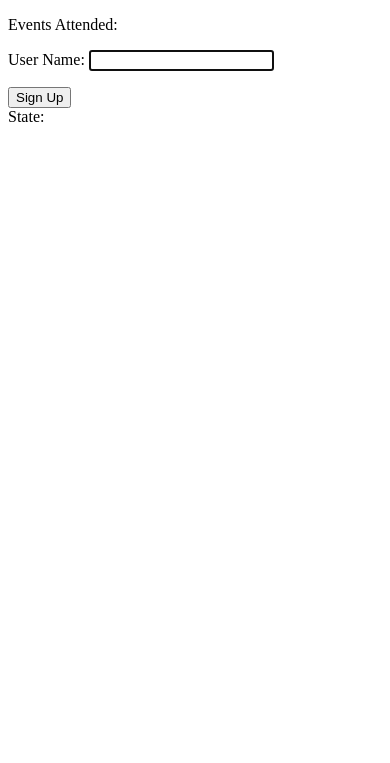
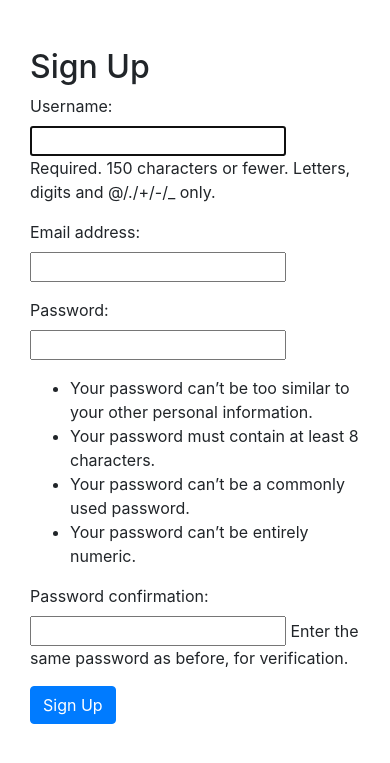
Before and after one commit to JSirisavath/Eventure-App, a Django app: page /signup/ in a window 390 px wide. Shown: the top 763 px of the page. Run offline with Django 4.2, Linux system fonts and the light colour scheme; some libraries are stand-ins or nearby versions.

Commit message:
Fixed signup logic so it creates the users and redirects them to events page.

```diff
--- /dev/null
+++ b/eventureApp/Templates/base.html
@@ -0,0 +1,20 @@
+<!DOCTYPE html>
+<html lang="en">
+  <head>
+    <meta charset="UTF-8" />
+    <meta name="viewport" content="width=device-width, initial-scale=1.0" />
+    <title>{% block title %}My Site{% endblock %}</title>
+    <!-- Optional: Include Bootstrap CSS for styling -->
+    <link
+      href="https://stackpath.bootstrapcdn.com/bootstrap/4.5.2/css/bootstrap.min.css"
+      rel="stylesheet"
+    />
+  </head>
+  <body>
+    <header></header>
+    <main role="main" class="container">{% block content %}{% endblock %}</main>
+    <footer>
+      <!-- Optional: Footer content -->
+    </footer>
+  </body>
+</html>
--- a/eventureApp/Templates/home.html
+++ b/eventureApp/Templates/home.html
@@ -116,7 +116,7 @@
     <button class="sign-up-button" id="signUpButton">Sign Up</button>
     <div class="footer">Start your eventure today!</div>
     <!-- <a href="{% url 'Sign Up' %}">Sign up now</a>
-    <a href="{% url 'Events Feed' %}">Events Page</a>
+
     <a href="{% url 'Profile' %}">Profile</a> -->
   </body>
 
--- a/eventureApp/Templates/signup.html
+++ b/eventureApp/Templates/signup.html
@@ -1,29 +1,21 @@
-<!DOCTYPE html>
-<html lang="en">
-  <head>
-    <meta charset="UTF-8" />
-    <meta name="viewport" content="width=device-width, initial-scale=1.0" />
-    <title>Sign Up Page</title>
-  </head>
-  <body>
-    <form method="post">
-      {% csrf_token %}
-      <p>
-        <label for="id_events_attended">Events Attended:</label>
-        {{ form.events_attended }} {% if form.events_attended.errors %}
-        <span class="error">{{ form.events_attended.errors }}</span>
-        {% endif %}
-        <small>{{ form.events_attended.help_text }}</small>
-      </p>
-      <p>
-        <label for="id_username">User Name:</label>
-        {{ form.username }} {% if form.username.errors %}
-        <span class="error">{{ form.username.errors }}</span>
-        {% endif %}
-      </p>
-      <button type="submit">Sign Up</button>
-    </form>
-    <label for="id_state">State:</label>
-    <h1>{{form.state}}</h1>
-  </body>
-</html>
+{% extends "base.html" %} {% block content %}
+<div class="container mt-5">
+  <div class="row">
+    <div class="col-md-6 offset-md-3">
+      <h2>Sign Up</h2>
+      <form method="post">
+        {% csrf_token %} {{ form.as_p }}
+        <button type="submit" class="btn btn-primary">Sign Up</button>
+      </form>
+    </div>
+  </div>
+</div>
+<script>
+  document.addEventListener('DOMContentLoaded', function () {
+    const form = document.querySelector('form');
+    form.addEventListener('submit', function () {
+      form.querySelector("button[type='submit']").disabled = true;
+    });
+  });
+</script>
+{% endblock %}
--- a/eventureApp/apps.py
+++ b/eventureApp/apps.py
@@ -7,4 +7,4 @@ class EventureSettingsConfig(AppConfig):
 
 # Signal handlers
     def ready(self):
-        from . import models  # Signals module in models.py
+        from .models import models  # Signals module in models.py
--- a/eventureApp/forms.py
+++ b/eventureApp/forms.py
@@ -1,51 +1,22 @@
 from django import forms
 from django.contrib.auth.forms import UserCreationForm
-from django.contrib.auth.models import User
 from .models import UsersProfile
+from django.contrib.auth import get_user_model
 
 # Sign up form will use user's profile class setup
 
 
 class SignUpForm(UserCreationForm):
-    first_name = forms.CharField(
-        max_length=30, required=True, help_text='Required.')
-    last_name = forms.CharField(
-        max_length=30, required=True, help_text='Required.')
-    email = forms.EmailField(
-        max_length=254, help_text='Required. Inform a valid email address.')
-
-    # city = forms.CharField(max_length=50, required=True)
-    # state = forms.CharField(max_length=50, required=True)
-    # instagram_username = forms.CharField(max_length=30, required=False)
-    # facebook_username = forms.CharField(max_length=30, required=False)
-    # linkedin_username = forms.CharField(max_length=30, required=False)
-    # interests = forms.CharField(widget=forms.Textarea, required=False)
-    # events_attended = forms.IntegerField(
-    #     required=False, initial=0, help_text='Enter how many events you have attended.')
-
-    class Meta(UserCreationForm.Meta):
-        model = User
-        fields = ('first_name', 'last_name', 'email',
-                  'username', 'password1', 'password2')
+    class Meta:
+        model = get_user_model()
+        fields = ('username', 'email', 'password1', 'password2')
 
     # Save users
+
     def save(self, commit=True):
-        user = super().save(commit=False)
-        user.email = self.cleaned_data['email']
+        user = super().save(commit=commit)
         if commit:
-            user.profile.full_name = self.cleaned_data.get('full_name', '')
-            user.profile.city = self.cleaned_data.get('city', '')
-            user.profile.state = self.cleaned_data.get('state', '')
-            user.profile.instagram_username = self.cleaned_data.get(
-                'instagram_username', '')
-            user.profile.facebook_username = self.cleaned_data.get(
-                'facebook_username', '')
-            user.profile.linkedin_username = self.cleaned_data.get(
-                'linkedin_username', '')
-            user.profile.interests = self.cleaned_data.get('interests', '')
-            user.profile.events_attended = self.cleaned_data.get(
-                'events_attended', 0)  # Save this new field
-            user.profile.save()
+            UsersProfile.objects.create(user=user)
         return user
 
 
--- a/eventureApp/urls.py
+++ b/eventureApp/urls.py
@@ -9,7 +9,7 @@ urlpatterns = [
     path('admin/', admin.site.urls),  # Admin
     path('', views.home, name='Welcome'),  # Home/Splash Page
     path('events-feed/', views.eventsFeed,
-         name='Events Feed'),  # Events feed page
+         name='EventsFeed'),  # Events feed page
     path('signup/',  views.signup, name='Sign Up'),
     path('login/', views.login, name='Log In'),  # Log in page
     # Profile Page currently in progress
--- a/eventureApp/views.py
+++ b/eventureApp/views.py
@@ -1,3 +1,4 @@
+from django.db import IntegrityError
 from django.shortcuts import redirect, render
 from django.urls import reverse
 from .forms import SignUpForm, ProfileForm
@@ -5,7 +6,11 @@ from django.contrib.auth.decorators import login_required
 from .models import UsersProfile
 from django.contrib.auth import login as auth_login
 
+from django.contrib.auth import authenticate
+import logging
 
+
+logger = logging.getLogger(__name__)
 # For splash page
 
 
@@ -27,22 +32,20 @@ def signup(request):
     if request.method == 'POST':
         form = SignUpForm(request.POST)
         if form.is_valid():
-            user = form.save()
-            user.refresh_from_db()  # load the profile instance created by the signal
-            user.first_name = form.cleaned_data.get('first_name')
-            user.last_name = form.cleaned_data.get('last_name')
-            user.email = form.cleaned_data.get('email')
+            user = form.save(commit=False)
             user.save()
-            auth_login(request, user)  # Log the user in
-
-            # Redirect to users profile
-            return redirect('UsersProfile')
+            # Authenticate the user
+            user = authenticate(username=user.username,
+                                password=form.cleaned_data['password1'])
+            if user is not None:
+                auth_login(request, user)  # Log the user in
+                return redirect('EventsFeed')
     else:
         form = SignUpForm()
     return render(request, 'signup.html', {'form': form})
+# Login *** Need to add more login information logic
 
 
-# Login *** Need to add more login information logic
 def login(request):
     return redirect(request, 'login.html')
 
--- a/eventureSettings/settings.py
+++ b/eventureSettings/settings.py
@@ -28,7 +28,8 @@ INSTALLED_APPS = [
     'django.contrib.sessions',
     'django.contrib.messages',
     'django.contrib.staticfiles',
-    'eventureApp',
+    'eventureApp.apps.EventureSettingsConfig',
+
 ]
 
 MIDDLEWARE = [
```
Also changed, not shown: eventureApp/Templates/base/base.html (deleted, +0 -75 lines), eventureApp/models.py (+8 -5 lines), db.sqlite3, eventureApp/migrations/0003_alter_usersprofile_user.py (added), eventureApp/migrations/0004_alter_usersprofile_user.py (added).
